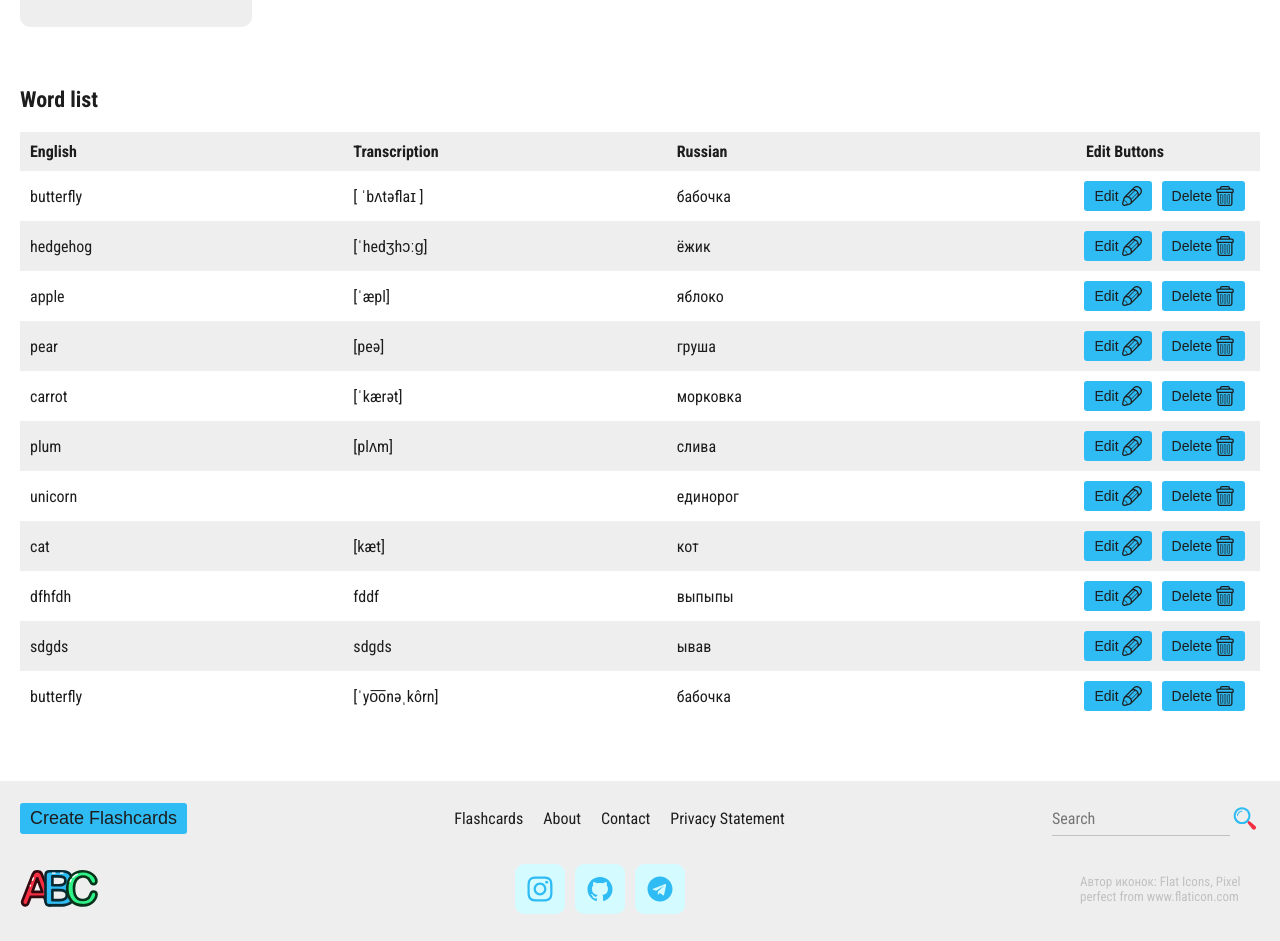
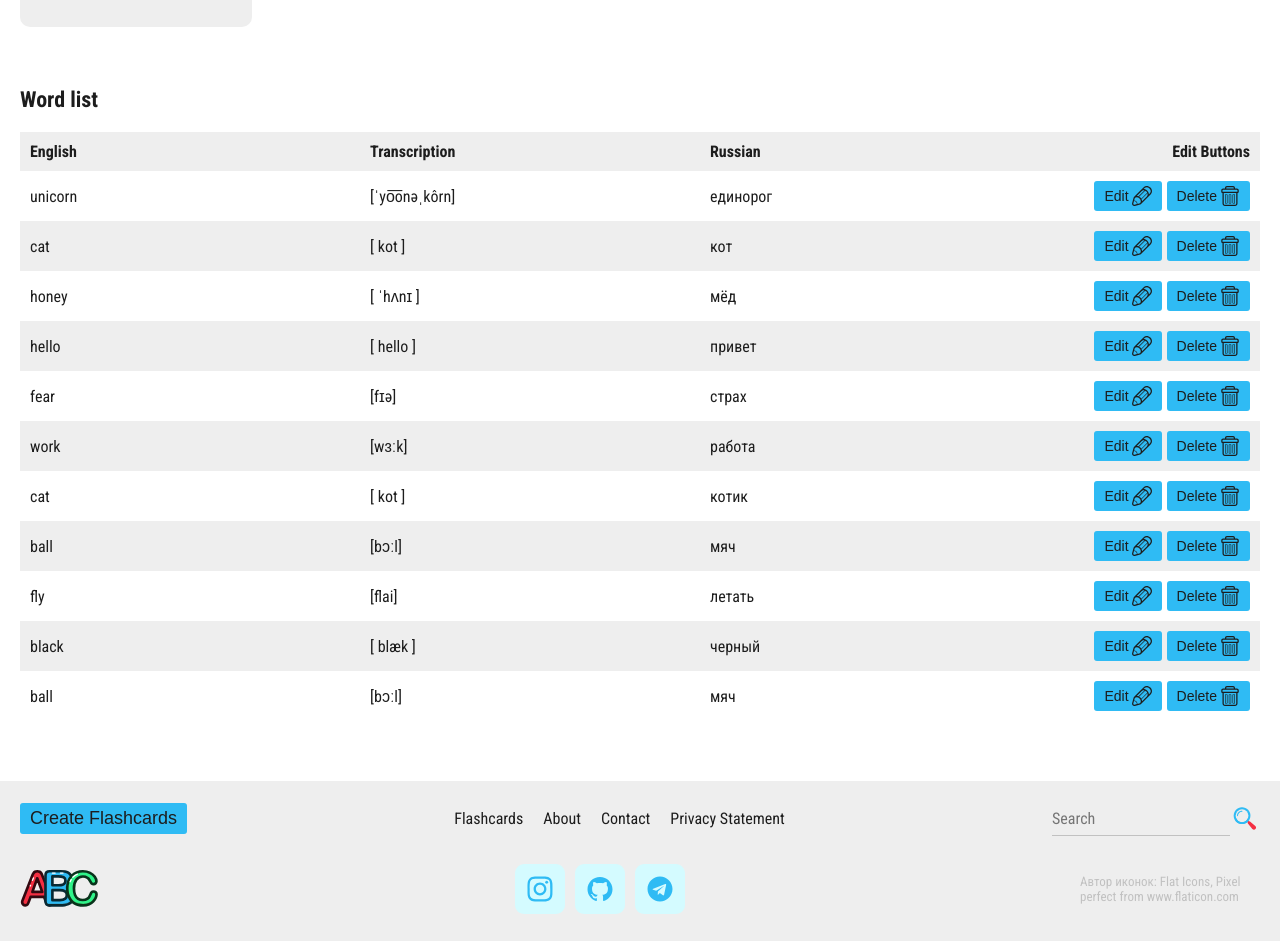
Before and after one commit to jestyal/language-cards, a React (Create React App) app: page / in a window 1280 px wide. Shown: the part 1120-2061 px from the top of the page. Built offline with nearby package versions, Linux system fonts and the light colour scheme.

Commit message:
Add click function on buttons in Word component

```diff
--- a/src/components/Dictionary/Dictionary.jsx
+++ b/src/components/Dictionary/Dictionary.jsx
@@ -1,80 +1,80 @@
 const WORDS = [{
-    "id": "10847",
-    "english": "butterfly",
-    "transcription": "[ ˈbʌtəflaɪ ]",
-    "russian": "бабочка",
-    "tags": "животные334",
-    "tags_json": "[\"u0436u0438u0432u043eu0442u043du044bu0435334\"]"
+    "id": "10911",
+    "english": "unicorn",
+    "transcription": "[ˈyo͞onəˌkôrn]",
+    "russian": "единорог",
+    "tags": "",
+    "tags_json": "[]"
 }, {
-    "id": "10848",
-    "english": "hedgehog",
-    "transcription": "[ˈhedʒhɔːɡ]",
-    "russian": "ёжик",
-    "tags": "лдолдд",
-    "tags_json": "[\"u043bu0434u043eu043bu0434u0434\"]"
+    "id": "10912",
+    "english": "cat",
+    "transcription": "[ kot ]",
+    "russian": "кот",
+    "tags": "",
+    "tags_json": "[]"
 }, {
-    "id": "10853",
-    "english": "apple",
-    "transcription": "[ˈæpl]",
-    "russian": "яблоко",
-    "tags": "рлоророл",
-    "tags_json": "[\"u0440u043bu043eu0440u043eu0440u043eu043b\"]"
+    "id": "10913",
+    "english": "honey",
+    "transcription": "[ ˈhʌnɪ ]",
+    "russian": "мёд",
+    "tags": "",
+    "tags_json": "[]"
 }, {
-    "id": "10854",
-    "english": "pear",
-    "transcription": "[peə]",
-    "russian": "груша",
+    "id": "10914",
+    "english": "hello",
+    "transcription": "[ hello ]",
+    "russian": "привет",
+    "tags": "",
+    "tags_json": "[]"
+}, {
+    "id": "10958",
+    "english": "fear",
+    "transcription": "[fɪə]",
+    "russian": "страх",
+    "tags": "",
+    "tags_json": "[]"
+}, {
+    "id": "10959",
+    "english": "work",
+    "transcription": " [wɜːk]",
+    "russian": "работа",
+    "tags": "",
+    "tags_json": "[]"
+}, {
+    "id": "10960",
+    "english": "cat",
+    "transcription": "[ kot ]",
+    "russian": "котик",
+    "tags": "",
+    "tags_json": "[]"
+}, {
+    "id": "10961",
+    "english": "ball",
+    "transcription": "[bɔːl]",
+    "russian": "мяч",
     "tags": "Array",
     "tags_json": "null"
 }, {
-    "id": "10862",
-    "english": "carrot",
-    "transcription": "[ˈkærət]",
-    "russian": "морковка",
-    "tags": "овощи",
-    "tags_json": "[\"u043eu0432u043eu0449u0438\"]"
-}, {
-    "id": "10867",
-    "english": "plum",
-    "transcription": "[plʌm]",
-    "russian": "слива",
+    "id": "10962",
+    "english": "fly",
+    "transcription": "[flai]",
+    "russian": "летать",
     "tags": "Array",
     "tags_json": "null"
 }, {
-    "id": "10872",
-    "english": "unicorn",
-    "transcription": "",
-    "russian": "единорог",
+    "id": "10963",
+    "english": "black",
+    "transcription": "[ blæk ]",
+    "russian": "черный",
     "tags": "Array",
     "tags_json": "null"
 }, {
-    "id": "10874",
-    "english": "cat",
-    "transcription": "[kæt]",
-    "russian": "кот",
-    "tags": "животные",
-    "tags_json": "[\"u0436u0438u0432u043eu0442u043du044bu0435\"]"
-}, {
-    "id": "10877",
-    "english": "dfhfdh",
-    "transcription": "fddf",
-    "russian": "выпыпы",
-    "tags": "ывпвыпы",
-    "tags_json": "[\"u044bu0432u043fu0432u044bu043fu044b\"]"
-}, {
-    "id": "10878",
-    "english": "sdgds",
-    "transcription": "sdgds",
-    "russian": "ывав",
-    "tags": "выпвып",
-    "tags_json": "[\"u0432u044bu043fu0432u044bu043f\"]"
-}, {
-    "id": "10879",
-    "english": "butterfly",
-    "transcription": "[ˈyo͞onəˌkôrn]",
-    "russian": "бабочка",
-    "tags": "сказка",
-    "tags_json": "[\"u0441u043au0430u0437u043au0430\"]"
-}];
+    "id": "10964",
+    "english": "ball",
+    "transcription": "[bɔːl]",
+    "russian": "мяч",
+    "tags": "Array",
+    "tags_json": "null"
+}]
 
 export default WORDS;
--- a/src/components/WordList/EditButton/EditButton.jsx
+++ b/src/components/WordList/EditButton/EditButton.jsx
@@ -3,10 +3,11 @@ import "./EditButton.scss";
 import { ReactComponent as DeleteIcon } from './icons/delete-icon.svg';
 import { ReactComponent as EditIcon } from './icons/edit-icon.svg';
 import { ReactComponent as SaveIcon } from './icons/save-icon.svg';
+import { ReactComponent as CancelIcon } from './icons/cancel-icon.svg';
 
 class EditButton extends Component {
     render() {
-        const {id, title, svg, onClick, isShow} = this.props
+        const {id, title, svg, onClick, isHidden} = this.props
 
         let buttonDesc;
         if(svg === "delete") {
@@ -15,11 +16,13 @@ class EditButton extends Component {
             buttonDesc = <EditIcon />
         } else if (svg === "save") {
             buttonDesc = <SaveIcon />
+        } else if (svg === "cancel") {
+            buttonDesc = <CancelIcon />
         } else {
             buttonDesc = ""
         }
         return (
-            <button id={id} type="submit" className="Btn Btn_edit" onClick={onClick} style={isShow && {"display": "none"}}>
+            <button id={id} type="submit" className="Btn Btn_edit" onClick={onClick} style={isHidden && {"display": "none"}}>
                 {title}
                 {buttonDesc}
             </button>
--- a/src/components/WordList/EditButton/EditButton.scss
+++ b/src/components/WordList/EditButton/EditButton.scss
@@ -3,7 +3,7 @@
 .Btn_edit {
   display: flex;
   align-items: center;
-  margin: 0 5px;
+  margin: 0 0 0 5px;
   font-size: 14px;
   svg {
     width: 20px;
--- a/src/components/WordList/Word.jsx
+++ b/src/components/WordList/Word.jsx
@@ -1,49 +1,56 @@
-import { Component } from "react";
+import { useState } from "react";
 import "./Word.scss";
 import EditButton from "./EditButton/EditButton";
 
-class Word extends Component {
-    editWord(elem, elemId) {
-        let parent = document.querySelector(`#${elemId}`);
-        let child  = parent.querySelectorAll('.form__input');
 
-        for(let i=0; i<child.length; i++) {
-            child[i].style.display = "block";
-        }
+function Word({english, transcription, russian}) {
+    const [isEditMode, changeEditMode] = useState(false);
 
-        let saveBtn = parent.querySelector(`#save${elemId}`);
-        saveBtn.style.display = "flex";
-
+    function onClickChangeModeBtn() {
+        isEditMode ? changeEditMode(false) : changeEditMode(true);
     }
 
-    render() {
-        const { english, transcription, russian } = this.props;
-
-        return (
-            <div className="Word__item" id={english}>
-                <div className="Word__wrap">
-                    <div className="Word__input-wrap">
-                        <input type="text" className="form__input"/>
+    return (
+        <div className="Word__item">
+            <div className="Word__wrap">
+                <div className="Word__input-wrap">
+                    {isEditMode ?
+                        <input defaultValue={english} type="text" className="form__input"/>
+                        :
                         <span>{english}</span>
-                    </div>
-                    <div className="Word__input-wrap">
-                        <input type="text" className="form__input"/>
+                    }
+                </div>
+                <div className="Word__input-wrap">
+                    {isEditMode ?
+                        <input defaultValue={transcription} type="text" className="form__input"/>
+                        :
                         <span>{transcription}</span>
-                    </div>
-                    <div className="Word__input-wrap">
-                        <input type="text" className="form__input"/>
+                    }
+                </div>
+                <div className="Word__input-wrap">
+                    {isEditMode ?
+                        <input defaultValue={russian} type="text" className="form__input"/>
+                        :
                         <span>{russian}</span>
-                    </div>
-                </div>
-                <div className="Word__edit">
-                    <EditButton id={`save` + english} title="Save" svg="save" isShow />
-                    <EditButton id={`edit` + english} title="Edit" svg="edit" onClick={() => this.editWord(this, english)}/>
-                    {/*<EditButton id={`edit` + english} title="Edit" svg="edit" onClick={() => this.editWord(english)}/>*/}
-                    <EditButton id={`delete` + english} title="Delete" svg="delete" />
+                    }
                 </div>
             </div>
-        );
-    }
+            <div className="Word__edit">
+                {isEditMode ?
+                    <div className="Word__edit-items">
+                        <EditButton title="Save" svg="save"  />
+                        <EditButton title="Cancel" svg="cancel" onClick={onClickChangeModeBtn}/>
+                    </div>
+                    :
+                    <div className="Word__edit-items">
+                        <EditButton title="Edit" svg="edit" onClick={onClickChangeModeBtn}/>
+                        <EditButton title="Delete" svg="delete"/>
+                    </div>
+                }
+            </div>
+        </div>
+    );
+
 }
 
 export default Word;
--- a/src/components/WordList/Word.scss
+++ b/src/components/WordList/Word.scss
@@ -5,21 +5,21 @@
 }
 .Word__list-head {
   display: grid;
-  grid-template-columns: 1fr 1fr 1fr 250px;
+  grid-template-columns: 1fr 1fr 1fr 200px;
   padding: 10px;
   background-color: variables.$colorLightGrey;
   font-weight: bold;
   div {
     &:last-of-type {
-      text-align: center;
+      text-align: end;
     }
   }
 }
 .Word__item {
   display: grid;
-  grid-template-columns: 1fr 250px;
+  grid-template-columns: 1fr 200px;
   padding: 10px;
-  &:nth-of-type(odd){
+  &:nth-of-type(even){
     background-color: variables.$colorLightGrey;
   }
 }
@@ -33,10 +33,10 @@
   position: relative;
   margin-right: 20px;
   input {
-    display: none;
-    position: absolute;
-    left: 0;
-    top: -5px;
+    //display: block;
+    //position: absolute;
+    //left: 0;
+    //top: -5px;
     z-index: 2;
     padding: 5px;
     border: 1px solid variables.$colorLightGrey;
@@ -49,6 +49,9 @@
 
 
 .Word__edit {
+
+}
+.Word__edit-items {
   display: flex;
   align-items: center;
   justify-content: flex-end;
--- a/src/components/WordList/WordList.jsx
+++ b/src/components/WordList/WordList.jsx
@@ -14,16 +14,13 @@ function WordList() {
                     <div>Russian</div>
                     <div>Edit Buttons</div>
                 </div>
-                {
-                    WORDS.map((item) =>
-                        <Word key={item.id}
-                              english={item.english}
-                              transcription={item.transcription}
-                              russian={item.russian}
-                              tags={item.tags}
-                        />
-                    )
-                }
+                <div className="Word__list-body">
+                    {
+                        WORDS.map((item) =>
+                            <Word key={item.id} {...item} />
+                        )
+                    }
+                </div>
             </div>
         </Fragment>
     );
```
Also changed, not shown: src/components/WordList/EditButton/icons/cancel-icon.svg.
